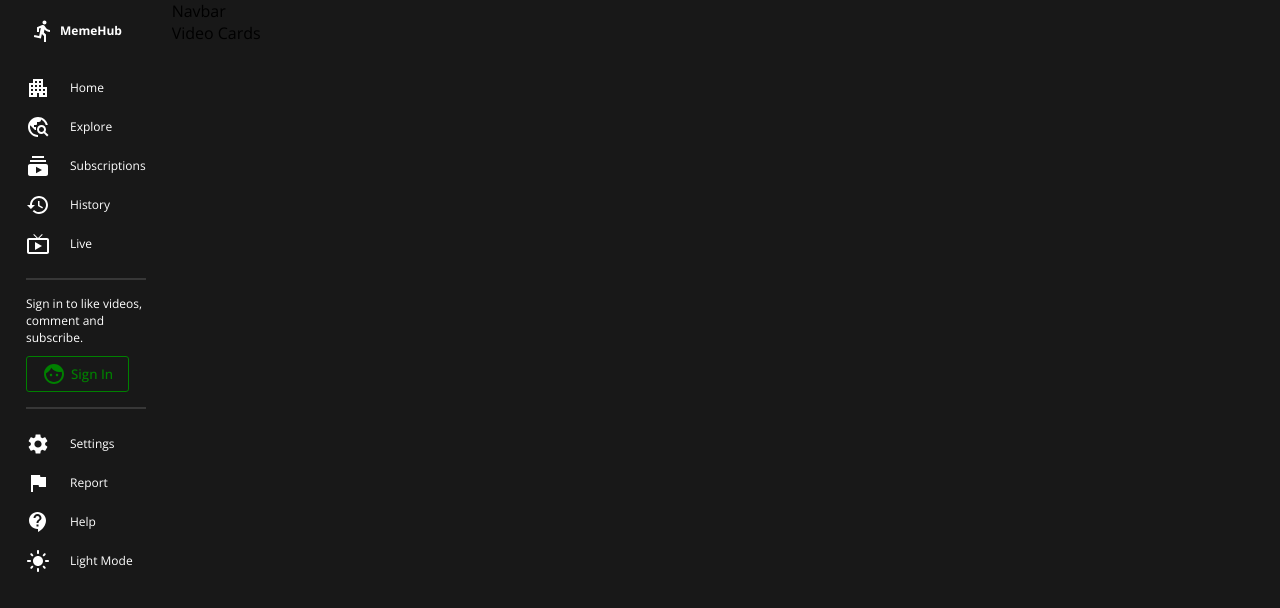
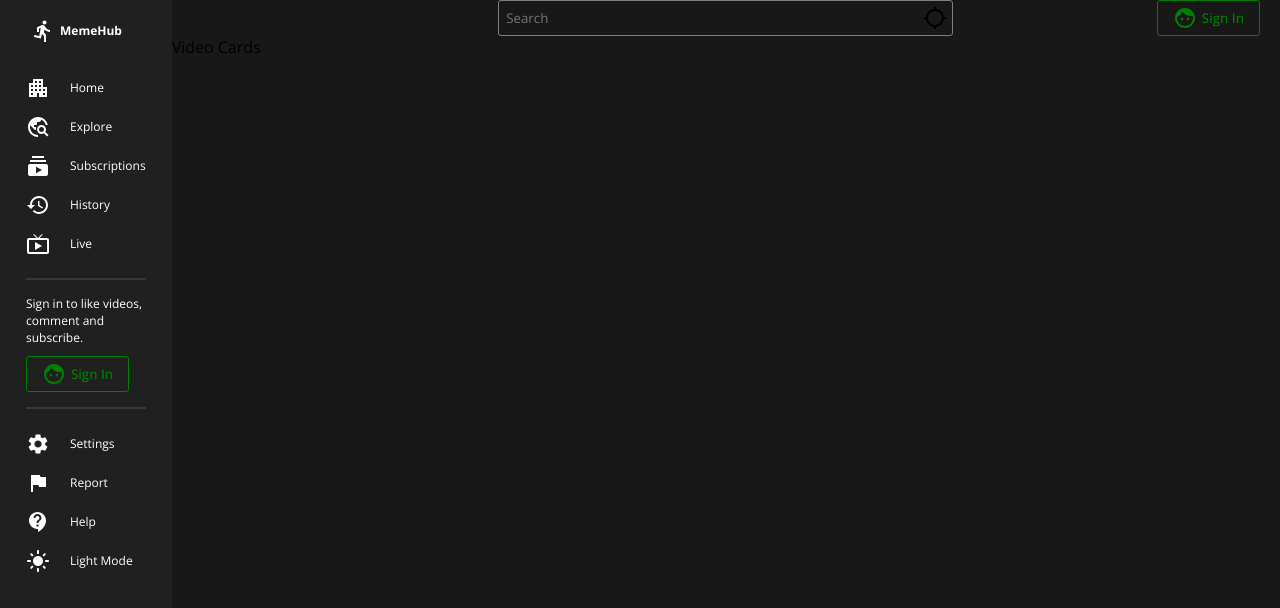
Before and after one commit to Json-Ram/MemeHub, a React (Create React App) app in the folder client/: page / in a window 1280 px wide. Shown: the top 608 px of the page. Built offline with nearby package versions, Linux system fonts and the light colour scheme.

Commit message:
Create, Style  Navbar and Adjust Menu style

```diff
--- a/client/src/components/Menu.jsx
+++ b/client/src/components/Menu.jsx
@@ -15,7 +15,7 @@
 
 const Container = styled.div`
   flex: 1;
-  background-color: ${({theme}) =>theme.bg};
+  background-color: ${({theme}) =>theme.bgLighter};
   height: 100vh;
   color: ${({theme}) =>theme.text};
   font-size: 12px;
--- a/client/src/components/Navbar.jsx
+++ b/client/src/components/Navbar.jsx
@@ -1,8 +1,73 @@
 import React from 'react'
+import styled from 'styled-components';
+import FaceIcon from '@mui/icons-material/Face';
+import LocationSearchingIcon from '@mui/icons-material/LocationSearching';
+
+
+const Container = styled.div`
+  position: sticky;
+  top: 0;
+  background-color: ${({ theme }) => theme.bgLighter}
+  height: 56px;
+`;
+
+const Wrapper = styled.div`
+  display: flex;
+  align-items: center;
+  justify-content: flex-end;
+  height: 100%;
+  padding: 0px 20px;
+  position: relative;
+`;
+
+const Search = styled.div`
+  width: 40%;
+  position: absolute;
+  left: 0;
+  right: 0;
+  margin: auto;
+  display: flex;
+  align-items: center;
+  justify-content: space-between;
+  padding: 5px;
+  border: 1px solid grey;
+  border-radius: 3px;
+`;
+
+const Input = styled.input`
+  border: none;
+  background-color: transparent;
+
+`;
+
+const Button = styled.button`
+  padding: 5px 15px;
+  background-color: transparent;
+  border: 1px solid green;
+  color: green;
+  border-radius: 3px;
+  font-weight: 500;
+  cursor: pointer;
+  display: flex;
+  align-items: center;
+  gap: 5px;
+`;
+
 
 function Navbar() {
   return (
-    <div>Navbar</div>
+    <Container>
+      <Wrapper>
+        <Search>
+          <Input placeholder="Search" />
+          <LocationSearchingIcon />
+        </Search>
+        <Button>
+          <FaceIcon />
+          Sign In
+        </Button>
+      </Wrapper>
+    </Container>
   )
 }
 
```
